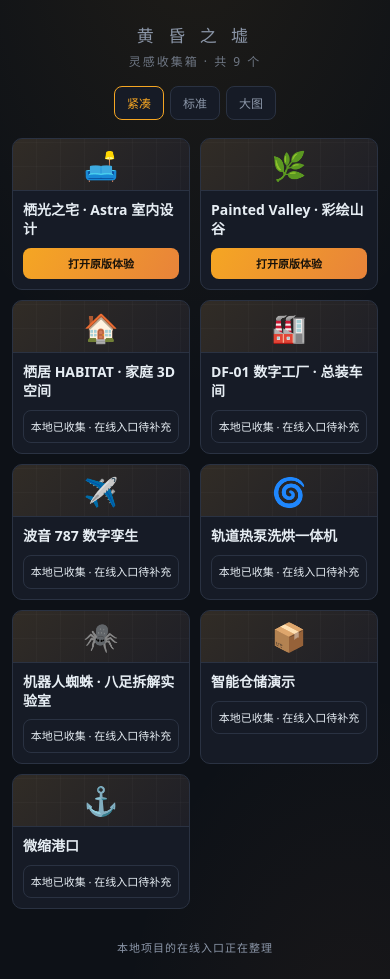
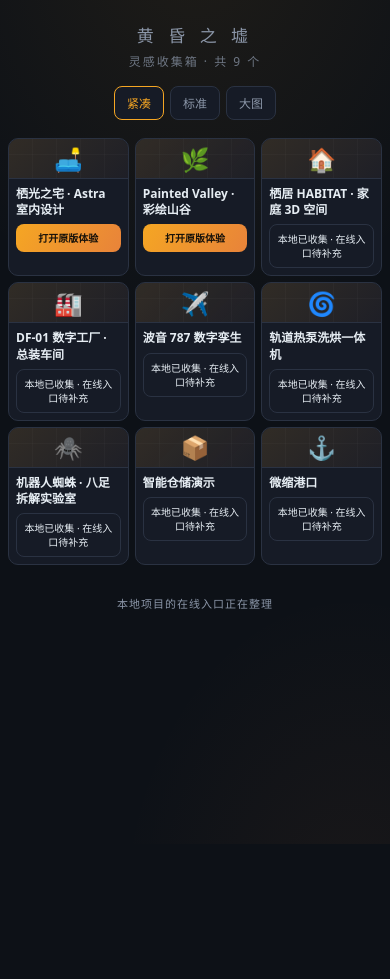
Before and after one commit to ly202o/inspiration-collection, a plain HTML site: page index.html in a window 390 px wide. After the commit the page ends 844 px from the top, so only its background shows below. Drawn offline with Linux system fonts and the light colour scheme.

Commit message:
Fit three compact cards across on phones

```diff
--- a/index.html
+++ b/index.html
@@ -157,7 +157,12 @@
   body.view-large .grid { grid-template-columns: repeat(auto-fill, minmax(330px, 1fr)); }
   body.view-large .thumb { height: 160px; font-size: 68px; }
   @media (max-width: 600px) {
-    body.view-compact .grid { grid-template-columns: repeat(2, minmax(0, 1fr)); }
+    body.view-compact .grid { grid-template-columns: repeat(3, minmax(0, 1fr)); gap: 6px; padding: 0 8px; }
+    body.view-compact .thumb { height: 40px; font-size: 23px; }
+    body.view-compact .body { padding: 7px; }
+    body.view-compact .body h2 { font-size: 12px; }
+    body.view-compact .actions { margin-top: 6px; }
+    body.view-compact .btn { font-size: 10px; padding: 7px 3px; }
     body.view-standard .grid, body.view-large .grid { grid-template-columns: minmax(0, 1fr); }
     body.view-standard .thumb { height: 95px; font-size: 42px; }
     body.view-standard .body, body.view-large .body { padding: 14px 16px; }
```
